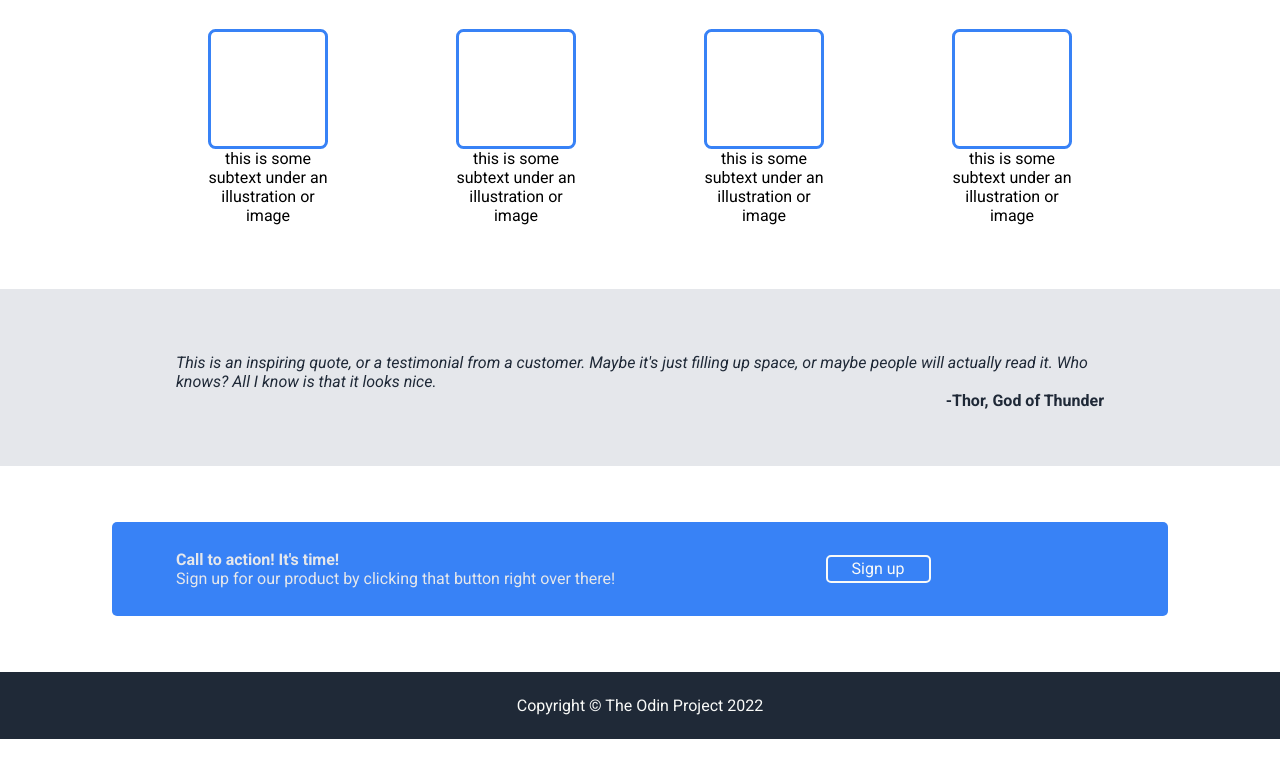
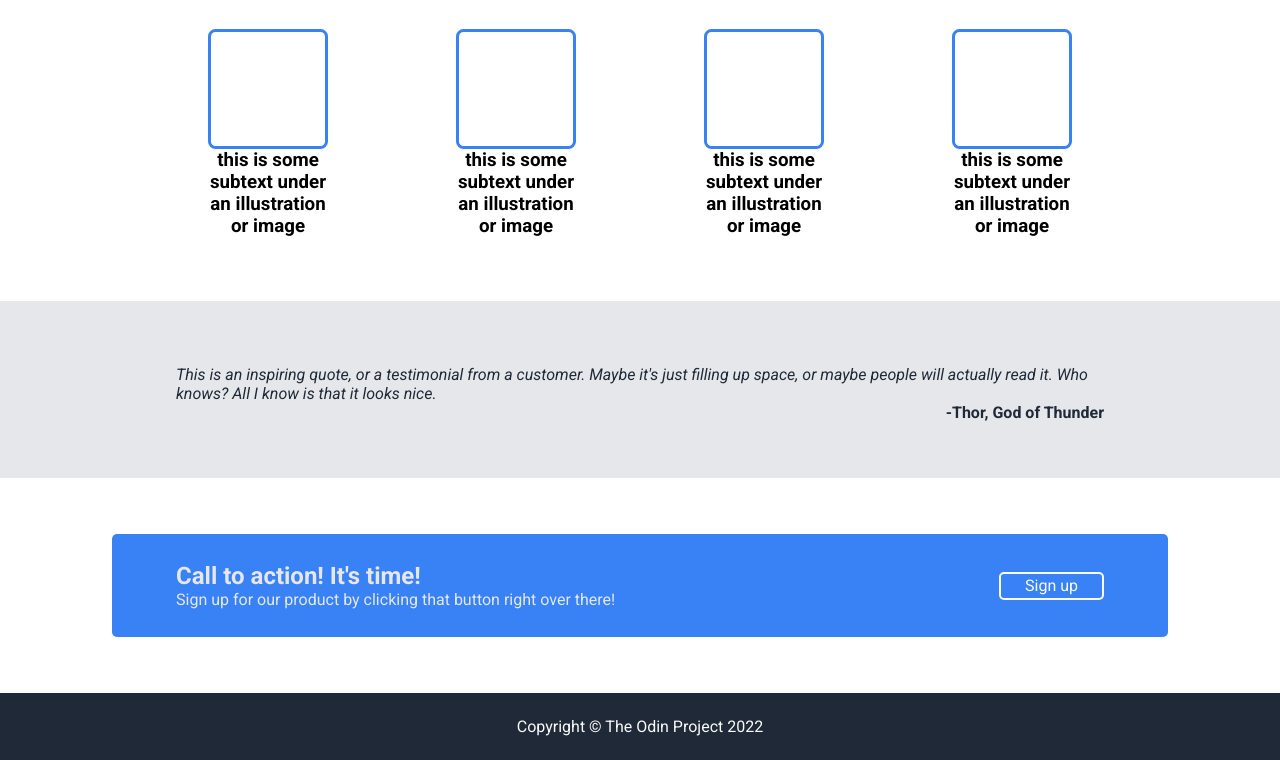
Before and after one commit to maxralph01/landing-page, a plain HTML site: page index.html in a window 1280 px wide. Shown: the part 454-1214 px from the top of the page. Before the commit the page ends 1193 px from the top, so only its background shows below. Drawn offline with Linux system fonts and the light colour scheme.

Commit message:
fourth commit - fixed html

```diff
--- a/index.html
+++ b/index.html
@@ -9,7 +9,7 @@
 </head>
 <body>
  <header>
-  <section class="navbar">
+  <div class="navbar">
    <a class="logo" href="#">Header Logo</a>
    <nav>
     <ul>
@@ -18,14 +18,13 @@
      <li>Header link three</li>
     </ul>
    </nav>
-  </section>
+  </div>
 
   <section class="hero">
    <div class="description">
     <h1>This website is awesome</h1>
     <p>This website has some subtext that goes here under the main title. It's a smaller font and the color is lower contrast.</p>
     <p><a class="sign_up" href="#">Sign up</a></p>
-
    </div>
 
    <div class="image_placeholder">
@@ -41,40 +40,40 @@
    <div class="articles">
     <article>
      <p class="box"></p>
-     <p class="text">this is some subtext under an illustration or image</p>
+     <h3 class="text">this is some subtext under an illustration or image</h3>
     </article>
     <article>
      <p class="box"></p>
-     <p class="text">this is some subtext under an illustration or image</p>
+     <h3 class="text">this is some subtext under an illustration or image</h3>
     </article>
     <article>
      <p class="box"></p>
-     <p class="text">this is some subtext under an illustration or image</p>
+     <h3 class="text">this is some subtext under an illustration or image</h3>
     </article>
     <article>
      <p class="box"></p>
-     <p class="text">this is some subtext under an illustration or image</p>
+     <h3 class="text">this is some subtext under an illustration or image</h3>
     </article>
    </div>
 
   </section>
 
-  <section class="quote">
-   <figure>
+  <figure class="quote">
    <blockquote>
     <p><em>This is an inspiring quote, or a testimonial from a customer. Maybe it's just filling up space, or maybe people will actually read it. Who knows? All I know is that it looks nice.</em></p>
    </blockquote>
    <figcaption><strong>-Thor, God of Thunder</strong></figcaption>
   </figure>
-  </section>
 
   <section class="cta">
-   <article>
-    <p class="heading">Call to action! It's time!</p>
+   <div>
+    <h2 class="heading">Call to action! It's time!</h2>
     <p class="body">Sign up for our product by clicking that button right over there!</p>
-   </article>
+   </div>
 
+   <div>
     <p><a href="#">Sign up</a></p>
+   </div>
   </section>
  </main>
 
--- a/style.css
+++ b/style.css
@@ -167,6 +167,7 @@ main .random .articles article .text {
 
 .cta article .heading {
  font-weight: 700;
+ font-size: 1rem;
 }
 
 .cta article .body {
```
Lines whose indentation alone changed are shown as unchanged.
